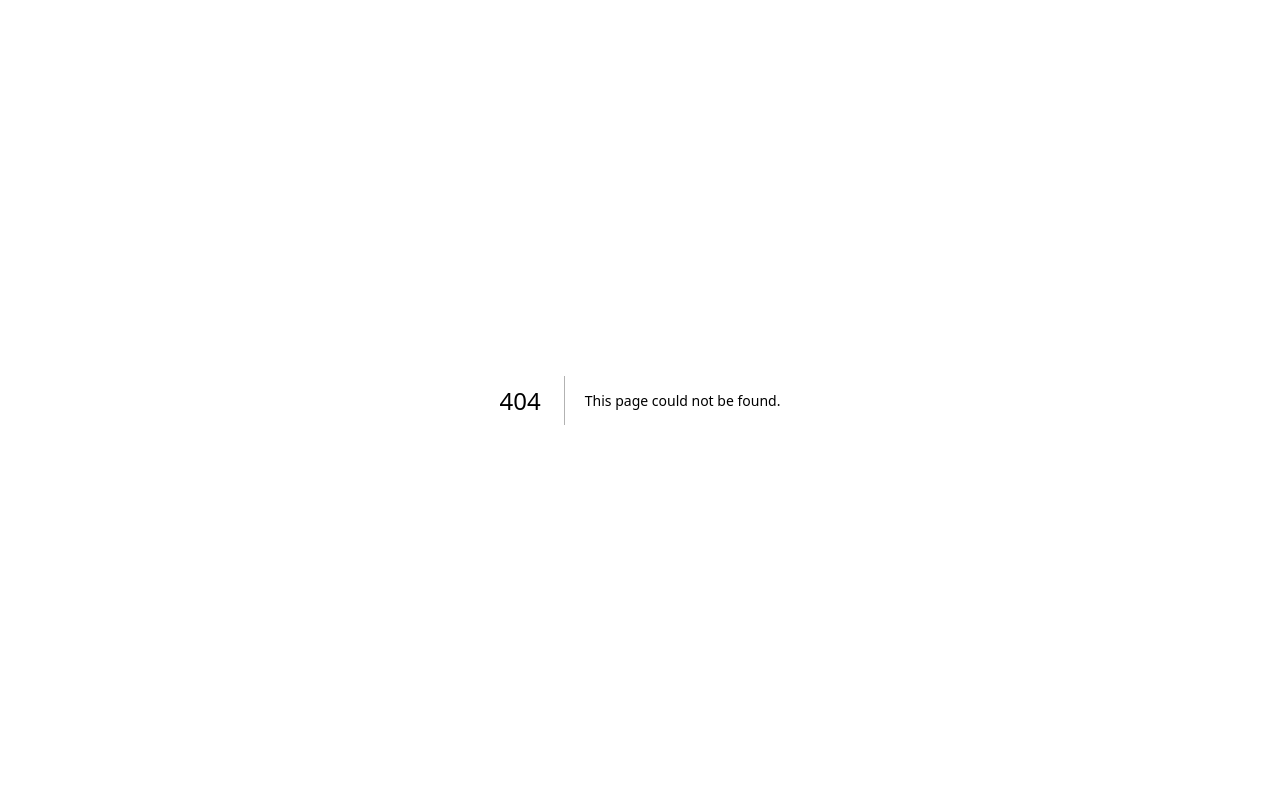
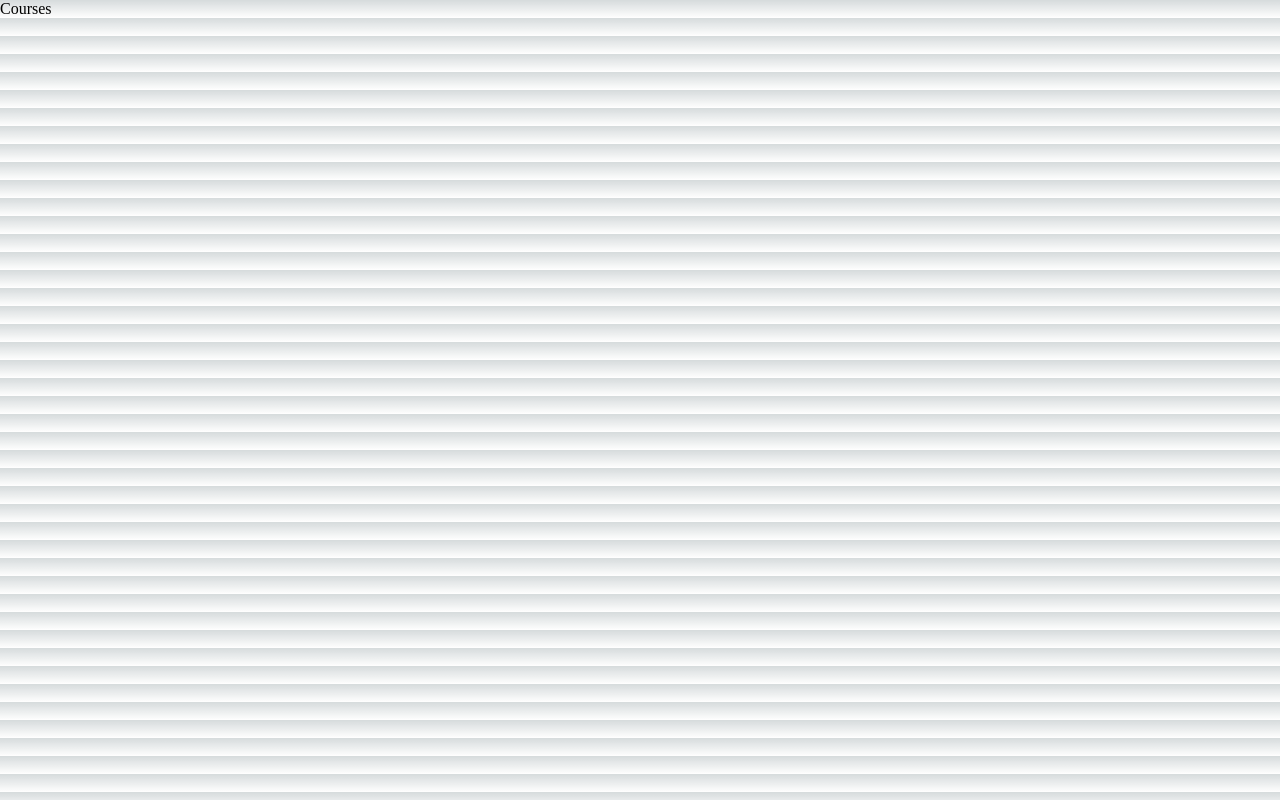
Before and after one commit to engrmh/first-next-app, a Next.js app: page /courses in a window 1280 px wide. Before the commit this address had no page. Built offline with nearby package versions, Linux system fonts and the light colour scheme.

Commit message:
feat: nested routes

```diff
--- /dev/null
+++ b/pages/courses/index.js
@@ -0,0 +1,9 @@
+import React from 'react'
+
+function Courses() {
+  return (
+    <div>Courses</div>
+  )
+}
+
+export default Courses
```
Also changed, not shown: pages/courses/nodejs.js (added, +9 -0 lines), pages/courses/reactjs.js (added, +9 -0 lines), pages/users/dashboard/userArticle.js (added, +9 -0 lines), pages/users/index.js (added).
